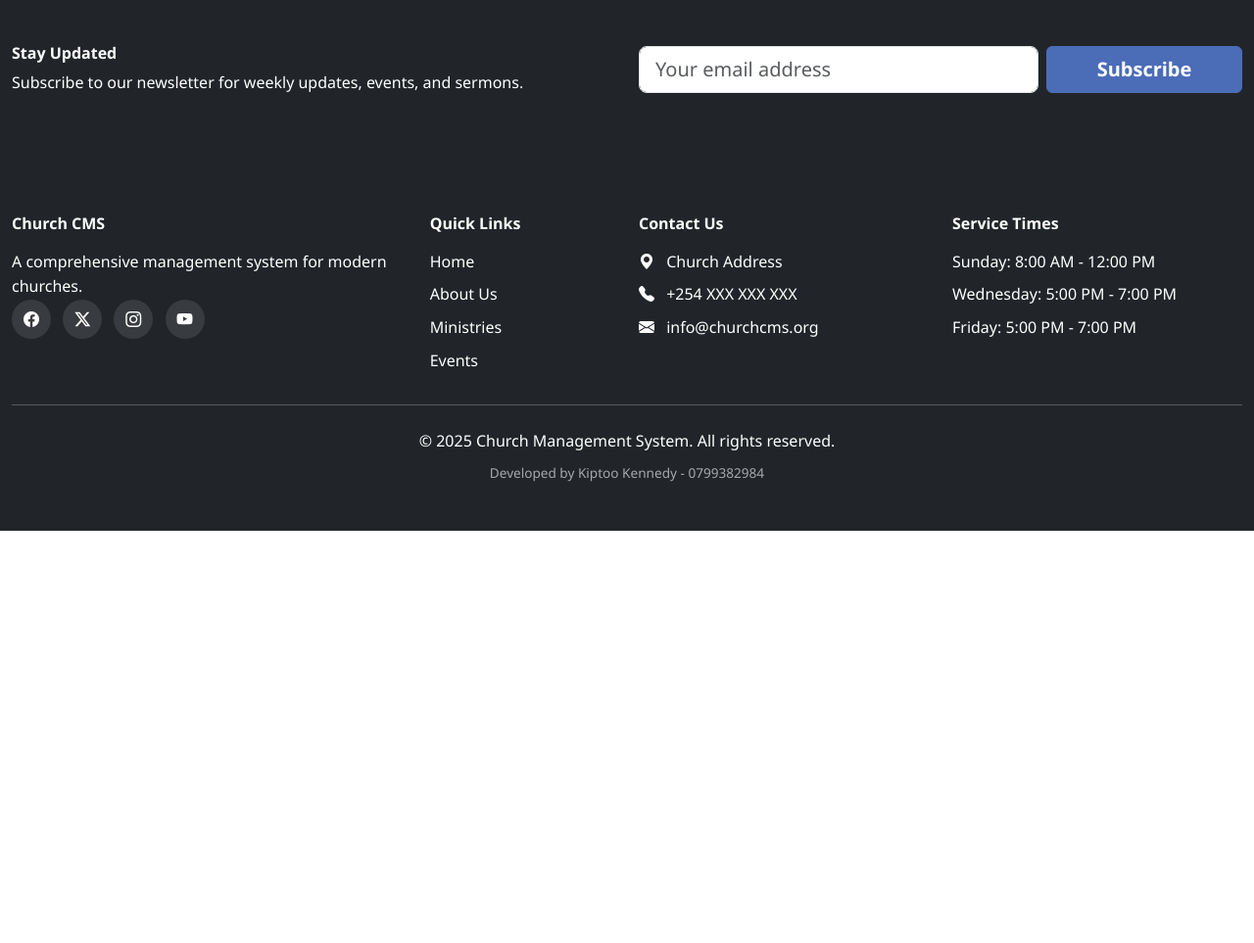
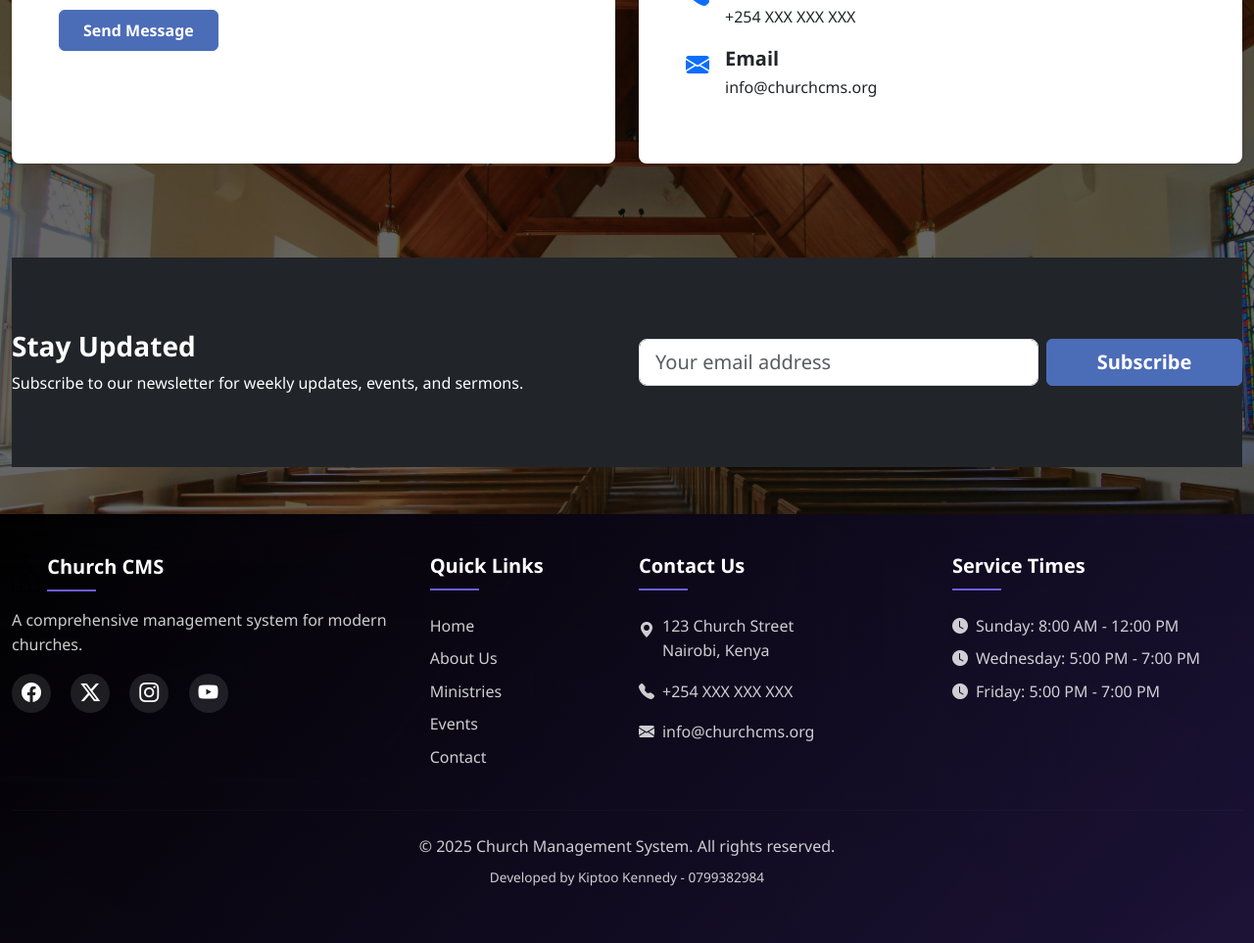
Before and after one commit to kiptoo-097/ChMS, a Django app: page / in a window 1280 px wide. Shown: the part 4313-5276 px from the top of the page at 98% size. Before the commit the page ends 4855 px from the top, so only its background shows below. Run offline with Django 5.2, Linux system fonts and the light colour scheme; the visitor is signed in with stand-in values (Sample User, id 1); data that the repository does not hold is empty.

Commit message:
Updated navbar and body backgrount image, js for reload dropdown toggle

```diff
--- a/church/static/css/styles.css
+++ b/church/static/css/styles.css
@@ -291,14 +291,15 @@
 }
 
 /* Navigation */
-/* Navbar Styling */
 .navbar {
     padding: 0.5rem 0;
-    box-shadow: 0 2px 15px rgba(0, 0, 0, 0.1);
+    box-shadow: 0 2px 15px rgba(0, 0, 0, 0.2);
+    transition: all 0.3s ease;
 }
 
 .navbar-brand {
     padding: 0.5rem 0;
+    transition: all 0.3s ease;
 }
 
 .nav-link {
@@ -307,6 +308,8 @@
     transition: all 0.3s ease;
     color: rgba(255, 255, 255, 0.9) !important;
     position: relative;
+    margin: 0 0.25rem;
+    border-radius: 0.375rem;
 }
 
 .nav-link:hover,
@@ -332,56 +335,119 @@
     background-color: white;
 }
 
+/* Dropdown Menu */
 .dropdown-menu {
     border: none;
-    box-shadow: 0 5px 15px rgba(0, 0, 0, 0.1);
+    box-shadow: 0 5px 15px rgba(0, 0, 0, 0.2);
     border-radius: 0.5rem;
     overflow: hidden;
+    margin-top: 0.5rem;
 }
 
 .dropdown-item {
-    padding: 0.5rem 1.5rem;
+    padding: 0.5rem 1.25rem;
     transition: all 0.2s ease;
+    color: #333;
+    font-weight: 500;
 }
 
-.dropdown-item:hover {
-    background-color: var(--primary-color);
+.dropdown-item:hover,
+.dropdown-item:focus {
+    background-color: #3b2f63;
     color: white !important;
 }
 
+.dropdown-item i {
+    width: 20px;
+    text-align: center;
+}
+
 /* Mobile menu adjustments */
-@media (max-width: 991px) {
-    .navbar-collapse {
-        padding: 1rem 0;
+@media (max-width: 991.98px) {
+    .navbar-nav {
+        flex-direction: row !important;
+        flex-wrap: wrap;
+        justify-content: center;
+        margin-top: 0.5rem;
     }
 
-    .nav-item {
-        margin: 0.25rem 0;
+    .navbar-nav .nav-item {
+        width: 50%;
+        text-align: center;
+        margin-bottom: 0.5rem;
     }
 
-    .nav-link {
-        padding: 0.75rem 1rem !important;
+    .dropdown-menu {
+        position: static !important;
+        float: none;
+        width: 100%;
+        text-align: center;
+        background-color: rgba(59, 47, 99, 0.9);
     }
 
-    .btn-outline-light {
-        margin-left: 1rem !important;
-        margin-top: 0.5rem !important;
+    .dropdown-item {
+        color: rgba(255, 255, 255, 0.8) !important;
+    }
+
+    .dropdown-item:hover {
+        background-color: rgba(255, 255, 255, 0.1) !important;
     }
 }
 
 /* Footer */
 footer {
-    background-color: var(--dark-color);
+    background: linear-gradient(135deg, rgba(0, 0, 0, 0.9) 0%, rgba(30, 20, 60, 0.9) 100%);
+    position: relative;
+}
+
+footer h5 {
+    position: relative;
+    padding-bottom: 0.75rem;
+    margin-bottom: 1.5rem;
+}
+
+footer h5::after {
+    content: '';
+    position: absolute;
+    left: 0;
+    bottom: 0;
+    width: 50px;
+    height: 2px;
+    background-color: #6c5ce7;
 }
 
 footer a {
-    color: rgba(255, 255, 255, 0.7);
+    transition: all 0.3s ease;
     text-decoration: none;
-    transition: color 0.3s ease;
 }
 
 footer a:hover {
-    color: white;
+    color: white !important;
+    transform: translateX(3px);
+}
+
+.social-icons a {
+    display: inline-block;
+    transition: all 0.3s ease;
+}
+
+.social-icons a:hover {
+    transform: translateY(-3px);
+    color: #6c5ce7 !important;
+}
+
+/* Ensure footer stays at bottom */
+.min-vh-100 {
+    min-height: 100vh;
+}
+
+.flex-grow-1 {
+    flex-grow: 1;
+}
+
+/* Text contrast */
+.text-white-50 {
+    color: rgba(255, 255, 255, 0.8) !important;
 }
 
 /* Developer credit styling */
@@ -418,30 +484,7 @@
     }
 }
 
-/* @media (max-width: 768px) {
-    .hero-section {
-        text-align: center;
-    }
 
-    .hero-section .btn {
-        display: block;
-        width: 100%;
-        margin-bottom: 1rem;
-    }
-
-    .hero-section .d-flex {
-        flex-direction: column;
-    }
-
-    .navbar-collapse {
-        padding-top: 1rem;
-    }
-
-    .navbar-nav .btn {
-        margin-left: 0 !important;
-        margin-top: 0.5rem;
-    }
-} */
 
 @media (max-width: 576px) {
     .display-4 {
--- a/church/templates/base.html
+++ b/church/templates/base.html
@@ -7,73 +7,87 @@
     <meta name="viewport" content="width=device-width, initial-scale=1.0">
     <title>{% block title %}Church Management System{% endblock %}</title>
 
-    <!-- Bootstrap 5.3 CSS -->
     <link href="https://cdn.jsdelivr.net/npm/bootstrap@5.3.2/dist/css/bootstrap.min.css" rel="stylesheet">
-
-    <!-- Bootstrap Icons -->
     <link rel="stylesheet" href="https://cdn.jsdelivr.net/npm/bootstrap-icons@1.11.1/font/bootstrap-icons.css">
-
-    <!-- Font Awesome 6.4.0 -->
     <link href="https://cdnjs.cloudflare.com/ajax/libs/font-awesome/6.4.0/css/all.min.css" rel="stylesheet">
-
-    <!-- Tailwind CSS (Optional) -->
-    <link href="https://cdn.jsdelivr.net/npm/tailwindcss@2.2.19/dist/tailwind.min.css" rel="stylesheet">
-
-    <!-- Custom CSS -->
     <link rel="stylesheet" href="{% static 'css/styles.css' %}">
-
-    <!-- Favicon -->
     <link rel="icon" href="{% static 'images/favicon.ico' %}">
 
     {% block extra_head %}{% endblock %}
 </head>
 
-<body>
-    <!-- Navigation -->
-    <nav class="navbar navbar-expand-lg navbar-dark bg-primary sticky-top">
+<body data-bs-theme="light" style="margin: 0; padding: 0; background-image: url('{% static 'images/church.jpg' %}'); background-size: cover; background-repeat: no-repeat; background-attachment: fixed; background-position: center; color: #fff;">
+
+    <!-- Overlay for readability -->
+    <div class="d-flex flex-column min-vh-100" style="background-color: rgba(0, 0, 0, 0.6);">
+
+    <!-- Modern Navbar -->
+    <nav class="navbar navbar-expand-lg sticky-top shadow-sm" style="background-color: #3b2f63;">
         <div class="container">
-            <a class="navbar-brand d-flex align-items-center gap-2" href="{% url 'home' %}">
-                <!-- Light Logo -->
-                <img src="{% static 'images/logo.png' %}" alt="Church Logo" style="height: 50px; width: auto; max-height: 100%; object-fit: contain;" class="logo-light">
+            <a class="navbar-brand d-flex align-items-center gap-2 text-white fw-semibold" href="{% url 'home' %}">
+                <img src="{% static 'images/logo.png' %}"  alt="Church Logo" style="height: 48px;background-color: white; border-radius: 0%;" class="logo-light">
+                <span class="fs-5">Church CMS</span>
+            </a>
 
-                <!-- Dark Logo -->
-                <img src="{% static 'images/logo-dark.png' %}" alt="Church Logo Dark" style="height: 40px; width: auto; max-height: 100%; object-fit: contain; display: none;" class="logo-dark">
-
-                <span class="fw-bold fs-5">Church CMS</span>
-            </a>
-            <button class="navbar-toggler" type="button" data-bs-toggle="collapse" data-bs-target="#navbarNav">
+            <button class="navbar-toggler bg-white rounded" type="button" data-bs-toggle="collapse" data-bs-target="#navbarContent" aria-controls="navbarContent" aria-expanded="false" aria-label="Toggle navigation">
                 <span class="navbar-toggler-icon"></span>
             </button>
-            <div class="collapse navbar-collapse" id="navbarNav">
-                <ul class="navbar-nav ms-auto align-items-center">
-                    <li class="nav-item mx-2"><a class="nav-link px-3 py-2 rounded" href="{% url 'home' %}">Home</a></li>
-                    <li class="nav-item mx-2"><a class="nav-link px-3 py-2 rounded" href="#about">About</a></li>
-                    <li class="nav-item mx-2"><a class="nav-link px-3 py-2 rounded" href="#ministries">Ministries</a></li>
-                    <li class="nav-item mx-2"><a class="nav-link px-3 py-2 rounded" href="{% url 'events' %}">Events</a></li>
-                    <li class="nav-item mx-2"><a class="nav-link px-3 py-2 rounded" href="#contact">Contact</a></li>
+
+            <div class="collapse navbar-collapse justify-content-lg-end" id="navbarContent">
+                <!-- Original layout for large screens -->
+                <ul class="navbar-nav d-none d-lg-flex">
+                    <li class="nav-item"><a class="nav-link text-white px-3 py-2" href="{% url 'home' %}">Home</a></li>
+                    <li class="nav-item"><a class="nav-link text-white px-3 py-2" href="#about">About</a></li>
+                    <li class="nav-item"><a class="nav-link text-white px-3 py-2" href="#ministries">Ministries</a></li>
+                    <li class="nav-item"><a class="nav-link text-white px-3 py-2" href="{% url 'events' %}">Events</a></li>
+                    <li class="nav-item"><a class="nav-link text-white px-3 py-2" href="#contact">Contact</a></li>
+                </ul>
+
+                <!-- Two-column layout for small screens -->
+                <div class="d-lg-none">
+                    <div class="row">
+                        <div class="col-6">
+                            <ul class="navbar-nav">
+                                <li class="nav-item"><a class="nav-link text-white py-2" href="{% url 'home' %}">Home</a></li>
+                                <li class="nav-item"><a class="nav-link text-white py-2" href="#about">About</a></li>
+                                <li class="nav-item"><a class="nav-link text-white py-2" href="#ministries">Ministries</a></li>
+                            </ul>
+                        </div>
+                        <div class="col-6">
+                            <ul class="navbar-nav">
+                                <li class="nav-item"><a class="nav-link text-white py-2" href="{% url 'events' %}">Events</a></li>
+                                <li class="nav-item"><a class="nav-link text-white py-2" href="#contact">Contact</a></li>
+                            </ul>
+                        </div>
+                    </div>
+                </div>
+
+                <!-- Auth links (same for both layouts) -->
+                <ul class="navbar-nav ms-lg-3">
                     {% if user.is_authenticated %}
-                    <li class="nav-item dropdown mx-2">
-                        <a class="nav-link dropdown-toggle px-3 py-2 rounded" href="#" role="button" data-bs-toggle="dropdown">
+                    <li class="nav-item dropdown">
+                        <a class="nav-link dropdown-toggle text-white py-2 d-flex align-items-center" href="#" role="button" data-bs-toggle="dropdown" aria-expanded="false">
                             <i class="bi bi-person-circle me-1"></i> {{ user.username }}
                         </a>
-                        <ul class="dropdown-menu dropdown-menu-end">
-                            <li><a class="dropdown-item" href="{% url 'profile' %}">Profile</a></li>
-                            <li><a class="dropdown-item" href="{% url 'dashboard' %}">Dashboard</a></li>
+                        <ul class="dropdown-menu dropdown-menu-end shadow">
+                            <li><a class="dropdown-item d-flex align-items-center" href="{% url 'profile' %}"><i class="bi bi-person me-2"></i>Profile</a></li>
+                            <li><a class="dropdown-item d-flex align-items-center" href="{% url 'dashboard' %}"><i class="bi bi-speedometer2 me-2"></i>Dashboard</a></li>
                             <li><hr class="dropdown-divider"></li>
-                            <li><a class="dropdown-item" href="{% url 'account_logout' %}">Logout</a></li>
+                            <li><a class="dropdown-item d-flex align-items-center" href="{% url 'account_logout' %}"><i class="bi bi-box-arrow-right me-2"></i>Logout</a></li>
                         </ul>
                     </li>
                     {% else %}
-                    <li class="nav-item mx-2"><a class="nav-link px-3 py-2 rounded" href="{% url 'account_login' %}">Login</a></li>
-                    <li class="nav-item mx-2"><a class="btn btn-outline-light px-3 py-2 ms-lg-2 mt-2 mt-lg-0 rounded" href="{% url 'account_signup' %}">Register</a></li>
+                    <li class="nav-item"><a class="nav-link text-white py-2" href="{% url 'account_login' %}">Login</a></li>
+                    <li class="nav-item"><a class="btn btn-light btn-sm rounded-pill mt-2 mt-lg-0 ms-lg-2" href="{% url 'account_signup' %}">Register</a></li>
                     {% endif %}
                 </ul>
             </div>
         </div>
     </nav>
 
+        <!-- Messages -->
         {% if messages %}
-    <div class="container mt-3">
+        <div class="container-fluid mt-3">
             {% for message in messages %}
             <div class="alert alert-{{ message.tags }} alert-dismissible fade show" role="alert">
                 {{ message }}
@@ -84,103 +98,109 @@
         {% endif %}
 
         <!-- Main Content -->
-    <main class="overflow-hidden">
+        <main class="container-fluid py-5 flex-grow-1" style="color: #fff;">
             {% block content %}{% endblock %}
         </main>
 
-    <!-- Footer -->
-    <footer class="bg-dark text-white py-5">
-        <div class="container">
+        <!-- Modern Footer -->
+        <footer class="mt-auto" style="background-color: rgba(0, 0, 0, 0.85); color: #ffffff; padding: 40px 0;">
+            <div class="container-fluid">
                 <div class="row g-4">
-                <div class="col-md-4">
-                    <h5 class="fw-bold mb-3">Church CMS</h5>
-                    <p>A comprehensive management system for modern churches.</p>
+                    <div class="col-lg-4 col-md-6">
+                        <div class="d-flex align-items-center mb-3">
+                            <img src="{% static 'images/logo.png' %}" alt="Church Logo" style="height: 40px;" class="me-2">
+                            <h5 class="fw-bold mb-0">Church CMS</h5>
+                        </div>
+                        <p class="text-white-50">A comprehensive management system for modern churches.</p>
                         <div class="social-icons">
-                        <a href="#" class="text-white me-2"><i class="bi bi-facebook"></i></a>
-                        <a href="#" class="text-white me-2"><i class="bi bi-twitter-x"></i></a>
-                        <a href="#" class="text-white me-2"><i class="bi bi-instagram"></i></a>
-                        <a href="#" class="text-white me-2"><i class="bi bi-youtube"></i></a>
+                            <a href="#" class="text-white me-3 fs-5"><i class="bi bi-facebook"></i></a>
+                            <a href="#" class="text-white me-3 fs-5"><i class="bi bi-twitter-x"></i></a>
+                            <a href="#" class="text-white me-3 fs-5"><i class="bi bi-instagram"></i></a>
+                            <a href="#" class="text-white me-3 fs-5"><i class="bi bi-youtube"></i></a>
                         </div>
                     </div>
-                <div class="col-md-2">
-                    <h5 class="fw-bold mb-3">Quick Links</h5>
+                    <div class="col-lg-2 col-md-6">
+                        <h5 class="fw-bold mb-4">Quick Links</h5>
                         <ul class="list-unstyled">
-                        <li class="mb-2"><a href="{% url 'home' %}" class="text-white">Home</a></li>
-                        <li class="mb-2"><a href="#about" class="text-white">About Us</a></li>
-                        <li class="mb-2"><a href="#ministries" class="text-white">Ministries</a></li>
-                        <li class="mb-2"><a href="#events" class="text-white">Events</a></li>
+                            <li class="mb-2"><a href="{% url 'home' %}" class="text-white-50">Home</a></li>
+                            <li class="mb-2"><a href="#about" class="text-white-50">About Us</a></li>
+                            <li class="mb-2"><a href="#ministries" class="text-white-50">Ministries</a></li>
+                            <li class="mb-2"><a href="{% url 'events' %}" class="text-white-50">Events</a></li>
+                            <li class="mb-2"><a href="#contact" class="text-white-50">Contact</a></li>
                         </ul>
                     </div>
-                <div class="col-md-3">
-                    <h5 class="fw-bold mb-3">Contact Us</h5>
-                    <ul class="list-unstyled">
-                        <li class="mb-2"><i class="bi bi-geo-alt-fill me-2"></i> Church Address</li>
-                        <li class="mb-2"><i class="bi bi-telephone-fill me-2"></i> +254 XXX XXX XXX</li>
-                        <li class="mb-2"><i class="bi bi-envelope-fill me-2"></i> info@churchcms.org</li>
+                    <div class="col-lg-3 col-md-6">
+                        <h5 class="fw-bold mb-4">Contact Us</h5>
+                        <ul class="list-unstyled text-white-50">
+                            <li class="mb-3 d-flex align-items-start"><i class="bi bi-geo-alt-fill me-2 mt-1"></i> <span>123 Church Street<br>Nairobi, Kenya</span></li>
+                            <li class="mb-3 d-flex align-items-center"><i class="bi bi-telephone-fill me-2"></i> +254 XXX XXX XXX</li>
+                            <li class="d-flex align-items-center"><i class="bi bi-envelope-fill me-2"></i> info@churchcms.org</li>
                         </ul>
                     </div>
-                <div class="col-md-3">
-                    <h5 class="fw-bold mb-3">Service Times</h5>
-                    <ul class="list-unstyled">
-                        <li class="mb-2">Sunday: 8:00 AM - 12:00 PM</li>
-                        <li class="mb-2">Wednesday: 5:00 PM - 7:00 PM</li>
-                        <li class="mb-2">Friday: 5:00 PM - 7:00 PM</li>
+                    <div class="col-lg-3 col-md-6">
+                        <h5 class="fw-bold mb-4">Service Times</h5>
+                        <ul class="list-unstyled text-white-50">
+                            <li class="mb-2 d-flex align-items-center"><i class="bi bi-clock-fill me-2"></i> Sunday: 8:00 AM - 12:00 PM</li>
+                            <li class="mb-2 d-flex align-items-center"><i class="bi bi-clock-fill me-2"></i> Wednesday: 5:00 PM - 7:00 PM</li>
+                            <li class="d-flex align-items-center"><i class="bi bi-clock-fill me-2"></i> Friday: 5:00 PM - 7:00 PM</li>
                         </ul>
                     </div>
                 </div>
-            <hr class="my-4">
+                <hr class="my-4" style="border-color: rgba(255, 255, 255, 0.1);">
                 <div class="text-center">
-                <p class="mb-0">&copy; {% now "Y" %} Church Management System. All rights reserved.</p>
-                <p class="mt-2 mb-0 small">Developed by Kiptoo Kennedy - 0799382984</p>
+                    <p class="mb-0 text-white-50">&copy; {% now "Y" %} Church Management System. All rights reserved.</p>
+                    <p class="mt-2 small text-white-50">Developed by Kiptoo Kennedy - 0799382984</p>
                 </div>
             </div>
         </footer>
+    </div>
 
-    <!-- Bootstrap JS -->
+    <!-- Scripts -->
     <script src="https://cdn.jsdelivr.net/npm/bootstrap@5.3.2/dist/js/bootstrap.bundle.min.js"></script>
     <script src="{% static 'js/main.js' %}"></script>
 
     <script>
-        // Handle theme-specific logo display
-        document.addEventListener('DOMContentLoaded', function() {
-            const htmlElement = document.documentElement;
-            const themeObserver = new MutationObserver(function(mutations) {
-                mutations.forEach(function(mutation) {
-                    if (mutation.attributeName === 'data-bs-theme') {
-                        updateLogos();
+    document.addEventListener("DOMContentLoaded", function() {
+        // Auto-close mobile menu when clicking a link
+        const navLinks = document.querySelectorAll(".navbar-nav .nav-link:not(.dropdown-toggle)");
+        const navbarCollapse = new bootstrap.Collapse(document.getElementById("navbarContent"), {toggle: false});
+
+        navLinks.forEach(function(link) {
+            link.addEventListener("click", function() {
+                if (window.innerWidth < 992) {
+                    navbarCollapse.hide();
                 }
             });
         });
 
-            themeObserver.observe(htmlElement, { attributes: true });
+        // Theme detection for logo switching
+        const themeToggle = document.querySelector('[data-bs-theme-value]');
+        const logoLight = document.querySelector('.logo-light');
+        const logoDark = document.querySelector('.logo-dark');
 
-            function updateLogos() {
-                const isDark = htmlElement.getAttribute('data-bs-theme') === 'dark';
-                document.querySelectorAll('.logo-light').forEach(el => {
-                    el.style.display = isDark ? 'none' : 'block';
-                });
-                document.querySelectorAll('.logo-dark').forEach(el => {
-                    el.style.display = isDark ? 'block' : 'none';
-                });
+        function updateLogo() {
+            const currentTheme = document.documentElement.getAttribute('data-bs-theme');
+            if (currentTheme === 'dark') {
+                logoLight.style.display = 'none';
+                logoDark.style.display = 'block';
+            } else {
+                logoLight.style.display = 'block';
+                logoDark.style.display = 'none';
+            }
         }
 
-            // Initial check
-            updateLogos();
+        // Initial logo setup
+        updateLogo();
 
-            // Handle mobile logo size
-            function handleLogoSize() {
-                const isMobile = window.matchMedia('(max-width: 576px)').matches;
-                document.querySelectorAll('.navbar-logo').forEach(el => {
-                    el.style.height = isMobile ? '32px' : '40px';
+        // Watch for theme changes
+        const observer = new MutationObserver(updateLogo);
+        observer.observe(document.documentElement, {
+            attributes: true,
+            attributeFilter: ['data-bs-theme']
         });
-            }
-
-            window.addEventListener('resize', handleLogoSize);
-            handleLogoSize();
     });
     </script>
 
     {% block extra_js %}{% endblock %}
 </body>
-
 </html>
--- a/church/templates/home.html
+++ b/church/templates/home.html
@@ -46,8 +46,8 @@
 
 
 <!-- About Section -->
-<section id="about" class="py-5 bg-light">
-    <div class="container py-5">
+<section id="about" class="py-5 bg-lig">
+    <div class="containe py-5">
         <div class="row align-items-center">
             <div class="col-lg-6 mb-5 mb-lg-0 order-lg-1">
                 <img src="{% static 'images/church.jpg' %}" alt="About Our Church"
@@ -91,7 +91,7 @@
 
 <!-- Ministries Section -->
 <section id="ministries" class="py-5">
-    <div class="container py-5">
+    <div class="containe py-5">
         <div class="text-center mb-5">
             <h2 class="fw-bold">Our Ministries</h2>
             <p class="lead text-muted">Get involved in one of our vibrant ministries</p>
@@ -178,7 +178,7 @@
     </div>
     {% endif %}
 
-    <div class="container py-5">
+    <div class="containe py-5">
         <div class="row g-4 justify-content-center">
             {% for event in upcoming_events %}
             <div class="col-md-6 col-lg-4">
@@ -261,7 +261,7 @@
 
 <!-- Sermon Section -->
 <section id="sermons" class="py-5">
-    <div class="container py-5">
+    <div class="containe py-5">
         <div class="text-center mb-5">
             <h2 class="fw-bold">Latest Sermons</h2>
             <p class="lead text-muted">Listen to our most recent messages</p>
@@ -331,7 +331,7 @@
 
 <!-- Contact Section -->
 <section id="contact" class="py-5">
-    <div class="container py-5">
+    <div class="containe py-5">
         <div class="row justify-content-center">
             <div class="col-lg-8 text-center mb-5">
                 <h2 class="fw-bold">Contact Us</h2>
@@ -420,7 +420,7 @@
 
 <!-- Newsletter Section -->
 <section class="py-5 bg-dark text-white">
-    <div class="container py-4">
+    <div class="containe py-4">
         <div class="row align-items-center">
             <div class="col-lg-6 mb-4 mb-lg-0 text-center text-lg-start">
                 <h3 class="fw-bold mb-2">Stay Updated</h3>
```
Lines whose indentation alone changed are shown as unchanged.
